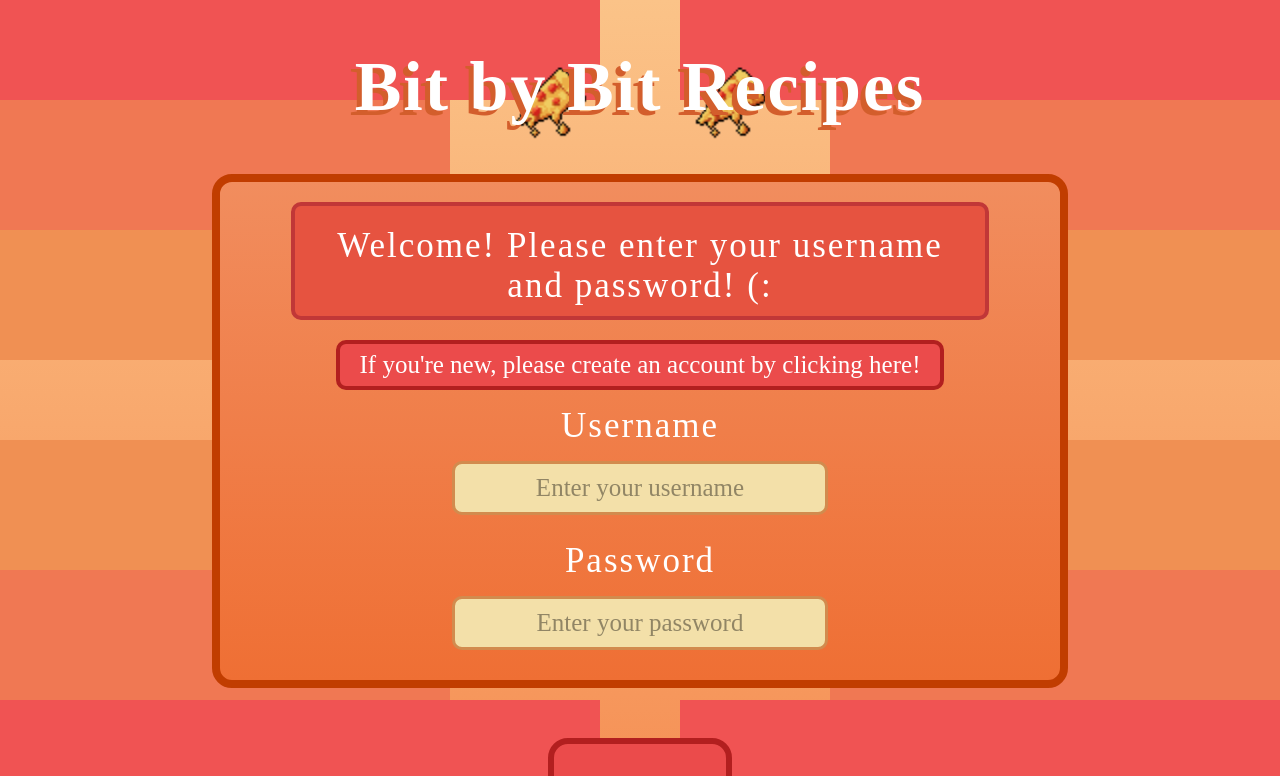
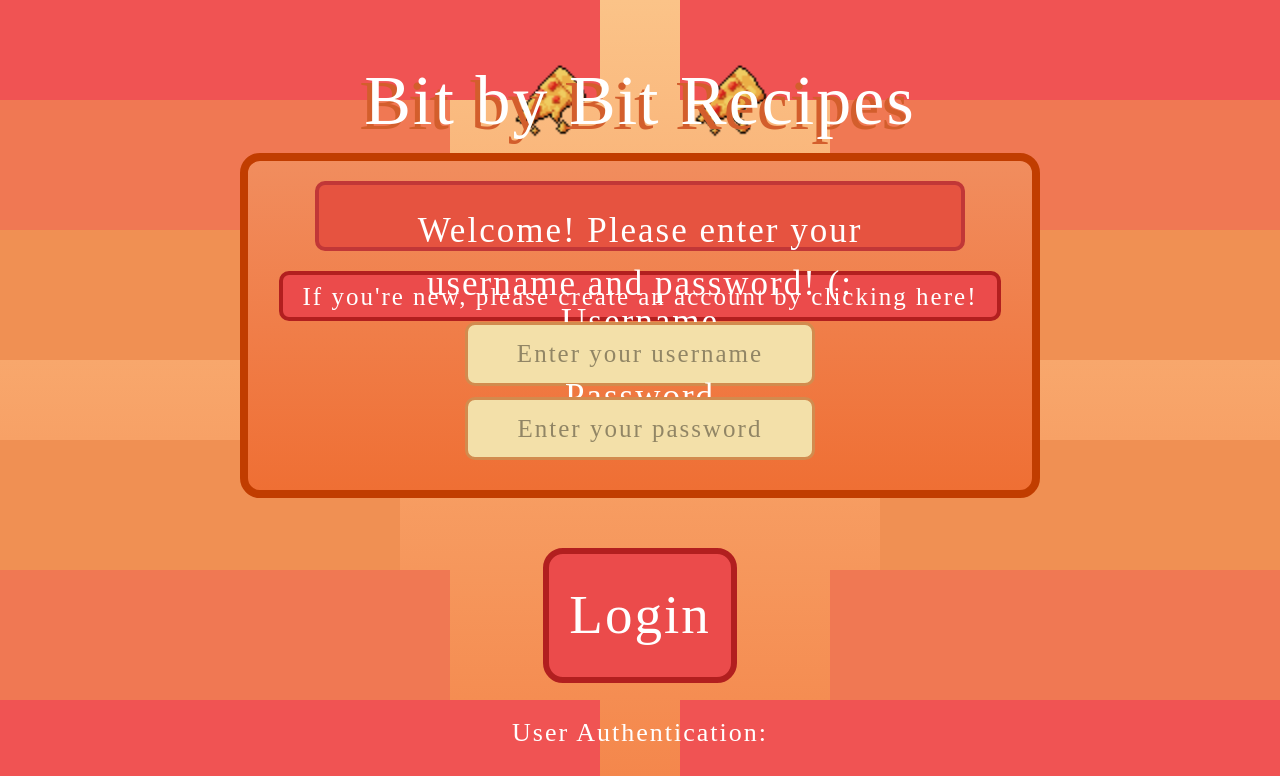
Before and after one commit to finn-nerd/Bit_by_Bit_Recipes, a Next.js app: page /login in a window 1280 px wide. Shown: the top 776 px of the page. Built offline with nearby package versions, Linux system fonts and the light colour scheme; a web font is replaced by a local one.

Commit message:
added tailwind css

```diff
--- a/package.json
+++ b/package.json
@@ -9,11 +9,14 @@
     "lint": "next lint"
   },
   "dependencies": {
+    "@tailwindcss/postcss": "^4.1.3",
     "bcrypt": "^5.1.1",
     "next": "^15.2.3",
     "pg": "^8.14.1",
+    "postcss": "^8.5.3",
     "react": "^19.0.0",
-    "react-dom": "^19.0.0"
+    "react-dom": "^19.0.0",
+    "tailwindcss": "^4.1.3"
   },
   "devDependencies": {
     "mini-css-extract-plugin": "^2.9.2"
--- /dev/null
+++ b/postcss.config.mjs
@@ -0,0 +1,6 @@
+const config = {
+    plugins: {
+      "@tailwindcss/postcss": {},
+    },
+  };
+  export default config;
--- a/styles/app.css
+++ b/styles/app.css
@@ -1,4 +1,6 @@
 /* makes sure everything covers the whole page */
+@import "tailwindcss";
+
 html, body, #root {
   height: 100%;
   margin: 0;
--- a/styles/globals.css
+++ b/styles/globals.css
@@ -1,4 +1,5 @@
 /* Currently unused, but included in template so I kept it */
+@import "tailwindcss";
 
 :root {
   --background: #ffffff;
```
Also changed, not shown: 1 other file (tests, documents, lock files or other folders).
